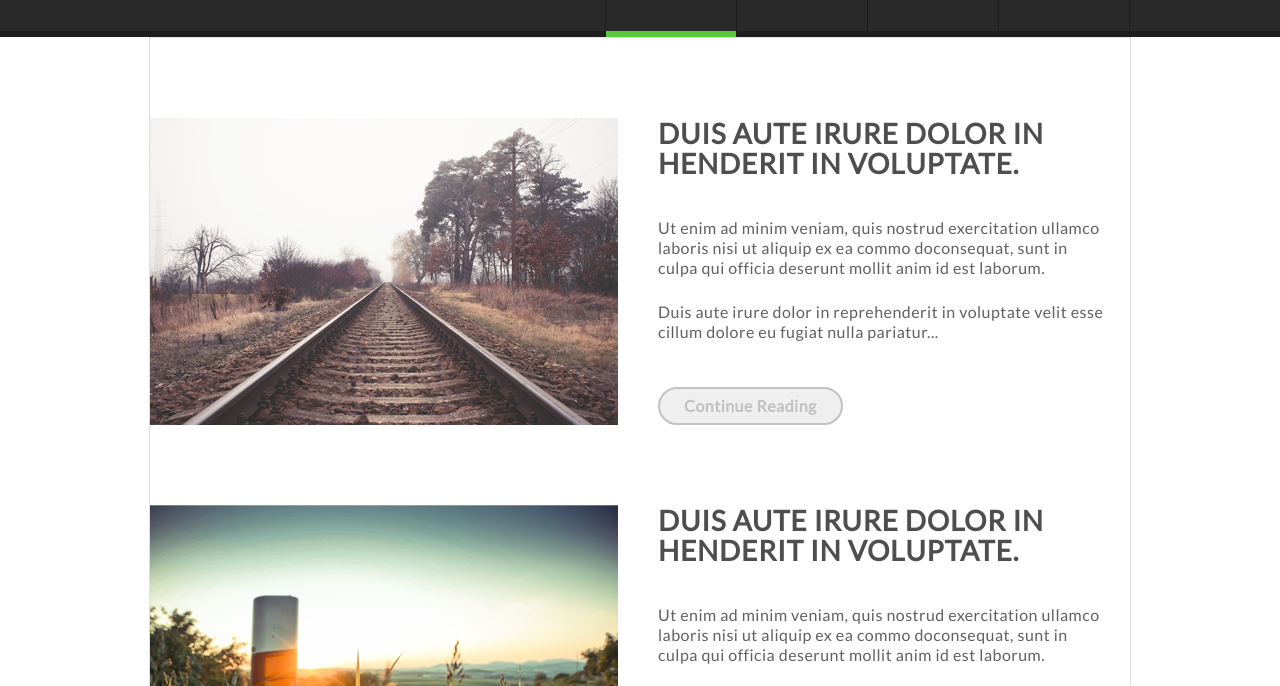
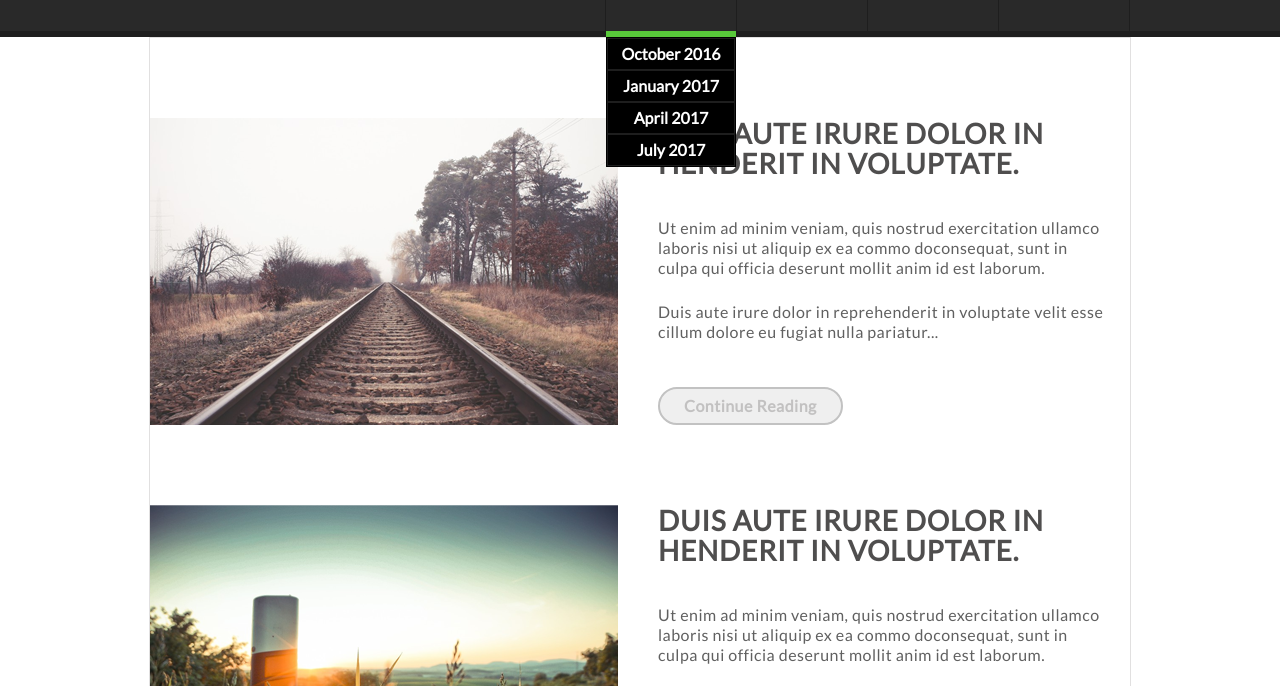
Before and after one commit to ordotTan/blogin, a plain HTML site: page index.html in a window 1280 px wide. Both pictures are taken after a click on the link "Journal". Shown: the part 93-779 px from the top of the page. Drawn offline with Linux system fonts and the light colour scheme.

Commit message:
with drop-down

```diff
--- a/css/style.css
+++ b/css/style.css
@@ -102,6 +102,34 @@ img {
 
 /* Header */
 
+
+.dropdown-list {
+    top:130px;
+    width:  130px;
+    position: absolute;
+    z-index: 1;
+    border: 1px solid black;
+    overflow: hidden;
+    opacity: 0;
+    visibility: hidden;
+    transition: opacity 700ms;
+  }
+  .dropdown-list .list-item {
+    display: flex;
+    align-items: center;
+    justify-content: center;
+    background-color: black;
+    border: 1px solid #1e1e1e;
+    cursor: pointer;
+  }
+
+
+  .show-dorp .dropdown-list {
+    opacity: 1;
+    visibility: visible;
+    transition: opacity 1s;
+  }
+
 .main-header {
     width: 100%;
     background-color: #292929;
@@ -113,16 +141,27 @@ img {
     color: #58c93a;
 }
 
-.main-header a {
+.nav-item a {
     color: #ffffff;
     transition: 0.3s;
     line-height: 130px;
     width: 130px;
 }
 
+.list-item a{
+    line-height: 30px;
+  }
+
 .main-header a:hover {
     color: #58c93a;
 }
+
+.nav-item:hover>.dropdown-list {
+    opacity: 1;
+    visibility: visible;
+    transition: opacity 1s;
+  }
+
 
 li {
     border-left:1px solid #1e1e1e;
@@ -459,6 +498,17 @@ p:last-of-type {
         line-height: 100px;
     }
 
+
+    .dropdown-list {
+        top:100px;
+        width:  100px;
+      }
+
+      .list-item a {
+          line-height: 20px;
+          font-size: 14px;
+      }
+
     .article-title {
         margin-bottom:0.5rem
     }
--- a/index.html
+++ b/index.html
@@ -21,10 +21,18 @@
                 <h1>Blogin<span class='logo-dot'>.</span></h1>
             </div>
             <ul class="main-nav clean-list flex">
-                <li class="flex"><a class="active" onclick="myFunc(this)" href="#">Journal</a></li>
-                <li class="flex"><a onclick="myFunc(this)" href="#">About</a onclick="myFunc(this)"></li>
-                <li class="flex"><a onclick="myFunc(this)" href="#">Work</a onclick="myFunc(this)"></li>
-                <li class="flex"><a onclick="myFunc(this)" href="#">Contact</a onclick="myFunc(this)"></li></li>
+                <li class="nav-item flex">
+                    <a class="active dropdown" onclick="myFunc(this)"  href="#">Journal</a>
+                    <ul class="dropdown-list clean-list flex column">
+                        <li class="list-item"><a>October 2016</a></li>
+                        <li class="list-item"><a>January 2017</a></li>
+                        <li class="list-item"><a>April 2017</a></li>
+                        <li class="list-item"><a>July 2017</a></li>
+                    </ul>
+                </li>
+                <li class="nav-item flex"><a onclick="myFunc(this)" href="#">About</a></li>
+                <li class="nav-item flex"><a onclick="myFunc(this)" href="#">Work</a></li>
+                <li class="nav-item flex"><a onclick="myFunc(this)" href="#">Contact</a></li>
             </ul>
             <button onclick="toggleMenu()" class="btn-menu"></button>
         </div>
@@ -83,8 +91,6 @@
 
     </main>
 
-  <!-- todo pagination with svg   -->
-
     <nav class="pagination container flex space-between">
         <div class="nav-direction flex"><img src="img/arrow_left.png">Previous</div>
         <div class="nav-direction flex">Next<img src="img/arrow_right.png"></div>
@@ -92,15 +98,21 @@
 
     <footer class="footer-content flex column justify-center align-center">
         <div class="logo">Blogin<span class='logo-dot'>.</span></div>
-        <small class="copy-rights">© 2014 Blogin.com - All Rights Reserved - Find more free Templates at <a class="copy-right" href="http://www.pixelhint.com" target="_blank">Pixelhint.com</a></small>
+        <small class="copy-rights">© 2014 Blogin.com - All Rights Reserved - Find more free Templates at <a
+                class="copy-right" href="http://www.pixelhint.com" target="_blank">Pixelhint.com</a></small>
         <nav class="social-icons-nav flex">
-            <a class="flex-center social-icons facebook" href="#"></a>  <!-- with externl svg file as psudo element-->
-            <a class="flex-center social-icons twitter" href="#"> <!-- svg inline-->
-                <svg class="icon" aria-hidden="true" data-prefix="fab" data-icon="twitter" class="svg-inline--fa fa-twitter fa-w-16" xmlns="http://www.w3.org/2000/svg" viewBox="0 0 512 512">
-                  <path fill="white" d="M459.37 151.716c.325 4.548.325 9.097.325 13.645 0 138.72-105.583 298.558-298.558 298.558-59.452 0-114.68-17.219-161.137-47.106 8.447.974 16.568 1.299 25.34 1.299 49.055 0 94.213-16.568 130.274-44.832-46.132-.975-84.792-31.188-98.112-72.772 6.498.974 12.995 1.624 19.818 1.624 9.421 0 18.843-1.3 27.614-3.573-48.081-9.747-84.143-51.98-84.143-102.985v-1.299c13.969 7.797 30.214 12.67 47.431 13.319-28.264-18.843-46.781-51.005-46.781-87.391 0-19.492 5.197-37.36 14.294-52.954 51.655 63.675 129.3 105.258 216.365 109.807-1.624-7.797-2.599-15.918-2.599-24.04 0-57.828 46.782-104.934 104.934-104.934 30.213 0 57.502 12.67 76.67 33.137 23.715-4.548 46.456-13.32 66.599-25.34-7.798 24.366-24.366 44.833-46.132 57.827 21.117-2.273 41.584-8.122 60.426-16.243-14.292 20.791-32.161 39.308-52.628 54.253z"/>
+            <a class="flex-center social-icons facebook" href="#"></a> <!-- with externl svg file as psudo element-->
+            <a class="flex-center social-icons twitter" href="#">
+                <!-- svg inline-->
+                <svg class="icon" aria-hidden="true" data-prefix="fab" data-icon="twitter"
+                    class="svg-inline--fa fa-twitter fa-w-16" xmlns="http://www.w3.org/2000/svg" viewBox="0 0 512 512">
+                    <path fill="white"
+                        d="M459.37 151.716c.325 4.548.325 9.097.325 13.645 0 138.72-105.583 298.558-298.558 298.558-59.452 0-114.68-17.219-161.137-47.106 8.447.974 16.568 1.299 25.34 1.299 49.055 0 94.213-16.568 130.274-44.832-46.132-.975-84.792-31.188-98.112-72.772 6.498.974 12.995 1.624 19.818 1.624 9.421 0 18.843-1.3 27.614-3.573-48.081-9.747-84.143-51.98-84.143-102.985v-1.299c13.969 7.797 30.214 12.67 47.431 13.319-28.264-18.843-46.781-51.005-46.781-87.391 0-19.492 5.197-37.36 14.294-52.954 51.655 63.675 129.3 105.258 216.365 109.807-1.624-7.797-2.599-15.918-2.599-24.04 0-57.828 46.782-104.934 104.934-104.934 30.213 0 57.502 12.67 76.67 33.137 23.715-4.548 46.456-13.32 66.599-25.34-7.798 24.366-24.366 44.833-46.132 57.827 21.117-2.273 41.584-8.122 60.426-16.243-14.292 20.791-32.161 39.308-52.628 54.253z" />
                 </svg></a>
-            <a class="flex-center social-icons be" href="#"><img src="img/be.png" alt=""></a>  <!-- with regular img file-->
-            <a class="flex-center social-icons inter" href="#"><img src="img/ball.png" alt=""></a>  <!-- with regular img file-->
+            <a class="flex-center social-icons be" href="#"><img src="img/be.png" alt=""></a>
+            <!-- with regular img file-->
+            <a class="flex-center social-icons inter" href="#"><img src="img/ball.png" alt=""></a>
+            <!-- with regular img file-->
         </nav>
 
     </footer>
@@ -114,6 +126,12 @@
             const links = document.querySelectorAll('li a')
             links.forEach(link => link.classList.remove('active'))
             elLink.classList.add('active')
+            if (elLink.innerText==='Journal') onDropdown()
+            else  document.body.classList.remove('show-dorp');
+        }
+
+        function onDropdown() {
+            document.body.classList.toggle('show-dorp');
         }
     </script>
 
```
Also changed, not shown: Layer_1_copy_2.svg (deleted).
